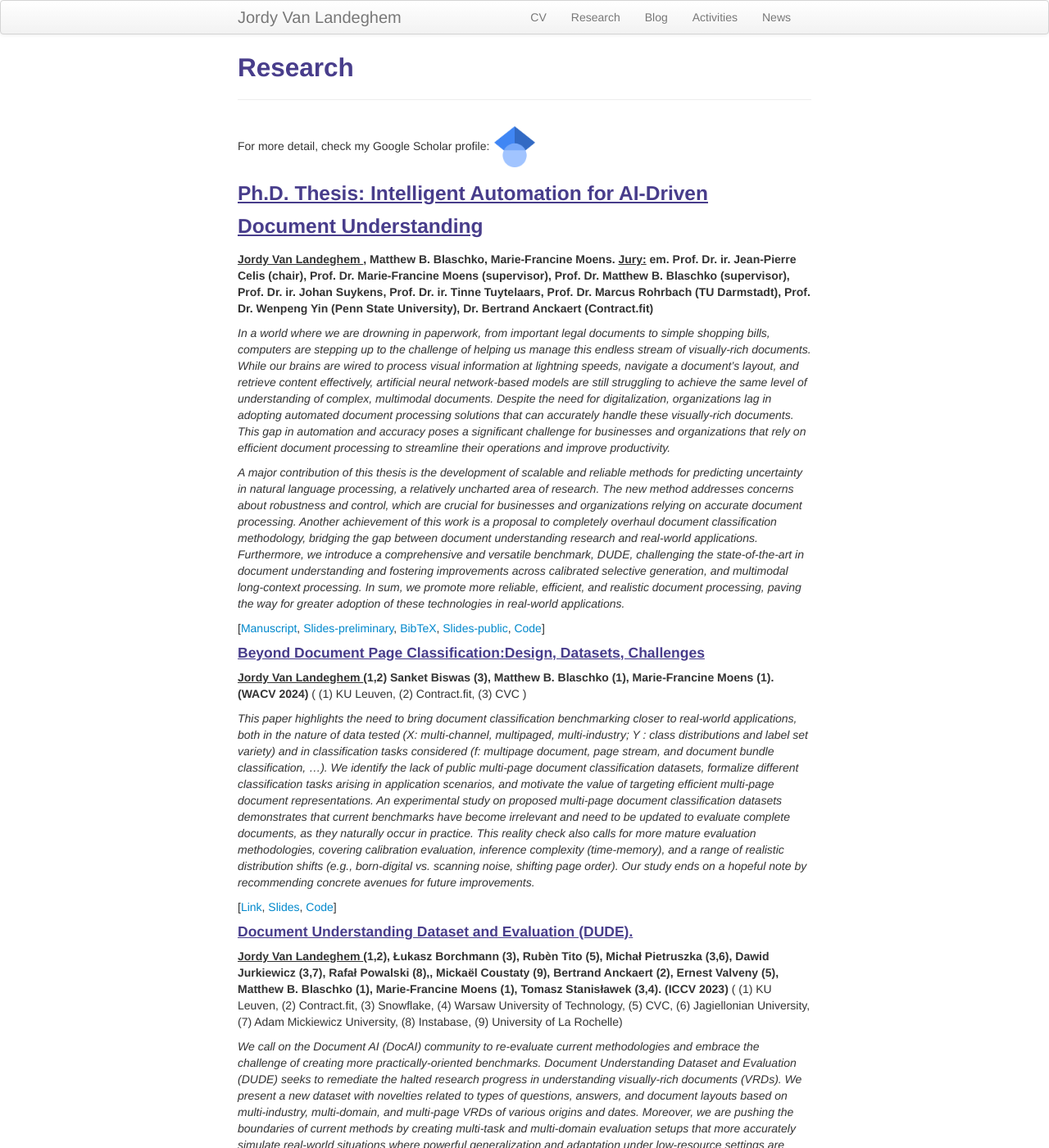
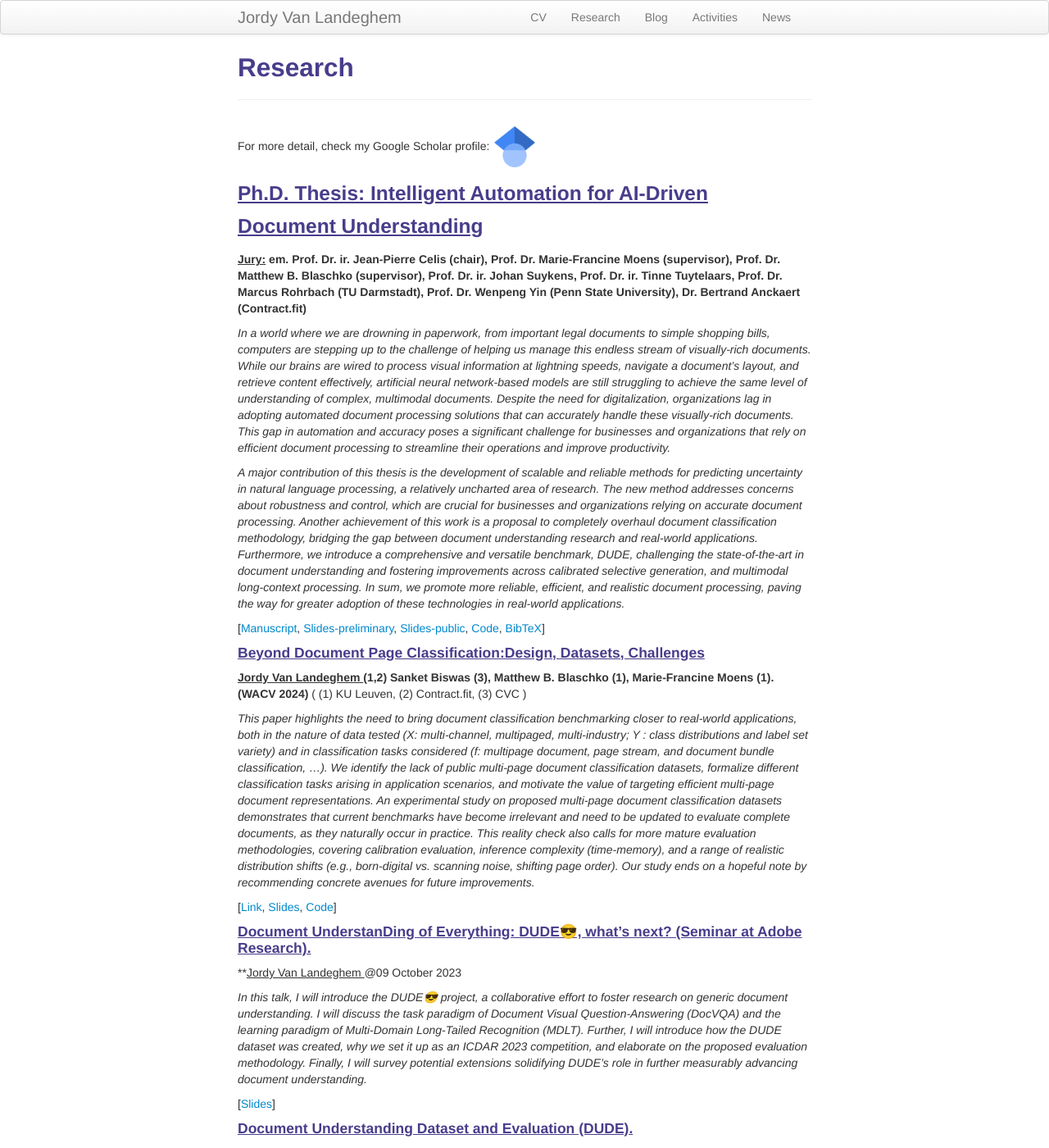
Before and after one commit to Jordy-VL/jordy-vl.github.io, a Jekyll site: the page built from pages/research.md, in a window 1280 px wide and 1400 px high. Shown: the whole window at 82% size. Built offline with Jekyll 4.4.1, drawn with Linux system fonts in a browser that asks for light colours.

Commit message:
Adobe update + news updates

```diff
--- a/pages/research.md
+++ b/pages/research.md
@@ -10,7 +10,6 @@ For more detail, check my Google Scholar profile:
   </a>
 
 ### <u>Ph.D. Thesis: Intelligent Automation for AI-Driven Document Understanding </u>
-**<u>Jordy Van Landeghem </u>, Matthew B. Blaschko, Marie-Francine Moens.**
 **<u>Jury:</u> em. Prof. Dr. ir. Jean-Pierre Celis (chair), Prof. Dr. Marie-Francine Moens (supervisor), Prof. Dr. Matthew B. Blaschko (supervisor), Prof. Dr. ir. Johan Suykens, Prof. Dr. ir. Tinne Tuytelaars, Prof. Dr. Marcus Rohrbach (TU Darmstadt), Prof. Dr. Wenpeng Yin (Penn State University), Dr. Bertrand Anckaert (Contract.fit)**
 
 *In a world where we are drowning in paperwork, from important legal documents to simple shopping bills, computers are stepping up to the challenge of helping us manage this endless stream of visually-rich documents. While our brains are wired to process visual information at lightning speeds, navigate a document's layout, and retrieve content effectively, artificial neural network-based models are still struggling to achieve the same level of understanding of complex, multimodal documents.
@@ -18,7 +17,7 @@ Despite the need for digitalization, organizations lag in adopting automated doc
 
 *A major contribution of this thesis is the development of scalable and reliable methods for predicting uncertainty in natural language processing, a relatively uncharted area of research. The new method addresses concerns about robustness and control, which are crucial for businesses and organizations relying on accurate document processing. Another achievement of this work is a proposal to completely overhaul document classification methodology, bridging the gap between document understanding research and real-world applications. Furthermore, we introduce a comprehensive and versatile benchmark, DUDE, challenging the state-of-the-art in document understanding and fostering improvements across calibrated selective generation, and multimodal long-context processing. In sum, we promote more reliable, efficient, and realistic document processing, paving the way for greater adoption of these technologies in real-world applications.*
 
-[[Manuscript]({{ BASE_PATH}}/assets/phdthesis/VanLandeghem_Jordy_PhD-thesis.pdf), [Slides-preliminary]({{ BASE_PATH}}/assets/phdthesis/VanLandeghemJordy_preliminary-defense.pdf), [BibTeX]({{ BASE_PATH}}/assets/phdthesis/VanLandeghem2024phdthesis.bib), [Slides-public]({{ BASE_PATH}}/assets/phdthesis/VanLandeghemJordy_public-defense.pdf),  [Code]({{ BASE_PATH}}/assets/phdthesis/thesis-code-and-data.md)]
+[[Manuscript]({{ BASE_PATH}}/assets/phdthesis/VanLandeghem_Jordy_PhD-thesis.pdf), [Slides-preliminary]({{ BASE_PATH}}/assets/phdthesis/VanLandeghemJordy_preliminary-defense.pdf), [Slides-public]({{ BASE_PATH}}/assets/phdthesis/VanLandeghemJordy_public-defense.pdf), [Code]({{ BASE_PATH}}/assets/phdthesis/thesis-code-and-data.md), [BibTeX]({{ BASE_PATH}}/assets/phdthesis/VanLandeghem2024phdthesis.bib)]
 
 #### <u>Beyond Document Page Classification:Design, Datasets, Challenges </u>
 **<u>Jordy Van Landeghem </u> (1,2)  Sanket Biswas (3), Matthew B. Blaschko (1), Marie-Francine Moens (1). (WACV 2024)**
@@ -28,6 +27,13 @@ Despite the need for digitalization, organizations lag in adopting automated doc
 An experimental study on proposed multi-page document classification datasets demonstrates that current benchmarks have become irrelevant and need to be updated to evaluate complete documents, as they naturally occur in practice. This reality check also calls for more mature evaluation methodologies, covering calibration evaluation, inference complexity (time-memory), and a range of realistic distribution shifts (e.g., born-digital vs. scanning noise, shifting page order). Our study ends on a hopeful note by recommending concrete avenues for future improvements.*
 
 [[Link](https://openaccess.thecvf.com/content/WACV2024/papers/Van_Landeghem_Beyond_Document_Page_Classification_Design_Datasets_and_Challenges_WACV_2024_paper.pdf), [Slides]({{ BASE_PATH}}/assets/BDPC_WACV_1123.pdf), [Code](https://huggingface.co/bdpc/src)]
+
+#### <u>Document UnderstanDing of Everything: DUDE😎, what’s next? (Seminar at Adobe Research).</u>
+**<u>Jordy Van Landeghem </u> @09 October 2023
+
+*In this talk, I will introduce the DUDE😎 project, a collaborative effort to foster research on generic document understanding. I will discuss the task paradigm of Document Visual Question-Answering (DocVQA) and the learning paradigm of Multi-Domain Long-Tailed Recognition (MDLT). Further, I will introduce how the DUDE dataset was created, why we set it up as an ICDAR 2023 competition, and elaborate on the proposed evaluation methodology. Finally, I will survey potential extensions solidifying DUDE’s role in further measurably advancing document understanding.*
+
+[[Slides]({{ BASE_PATH}}/assets/231009_DUDE-whatsnext_JVL-Adobe.pdf)]
 
 #### <u>Document Understanding Dataset and Evaluation (DUDE).</u>
 **<u>Jordy Van Landeghem </u> (1,2), Łukasz Borchmann (3), Rubèn Tito (5), Michał Pietruszka (3,6), Dawid Jurkiewicz (3,7), Rafał Powalski (8),, Mickaël Coustaty (9), Bertrand Anckaert (2), Ernest Valveny (5), Matthew B. Blaschko (1), Marie-Francine Moens (1), Tomasz Stanisławek (3,4). (ICCV 2023)**
```
Also changed, not shown: pages/news.md (+4 -0 lines), 1 other file.
